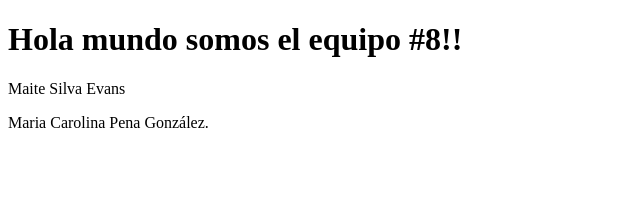
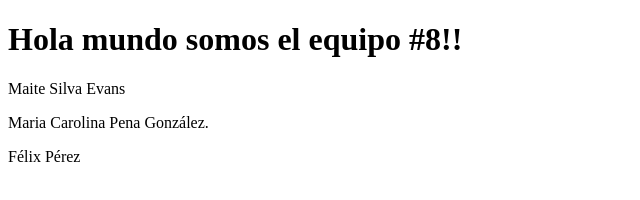
Before and after one commit to felix-scl/desafio-git-8, a plain HTML site: page index.html in a window 1280 px wide. Shown: the full height of the page, 0-640 px from the left. Drawn offline with Linux system fonts and the light colour scheme.

Commit message:
Añadir mi nombre

```diff
--- a/index.html
+++ b/index.html
@@ -9,5 +9,6 @@
     <h1>Hola mundo somos el equipo #8!!</h1>
     <p>Maite Silva Evans</p>
     <p>Maria Carolina Pena González.</p>
+    <p>Félix Pérez</p>
   </body>
 </html>
```
